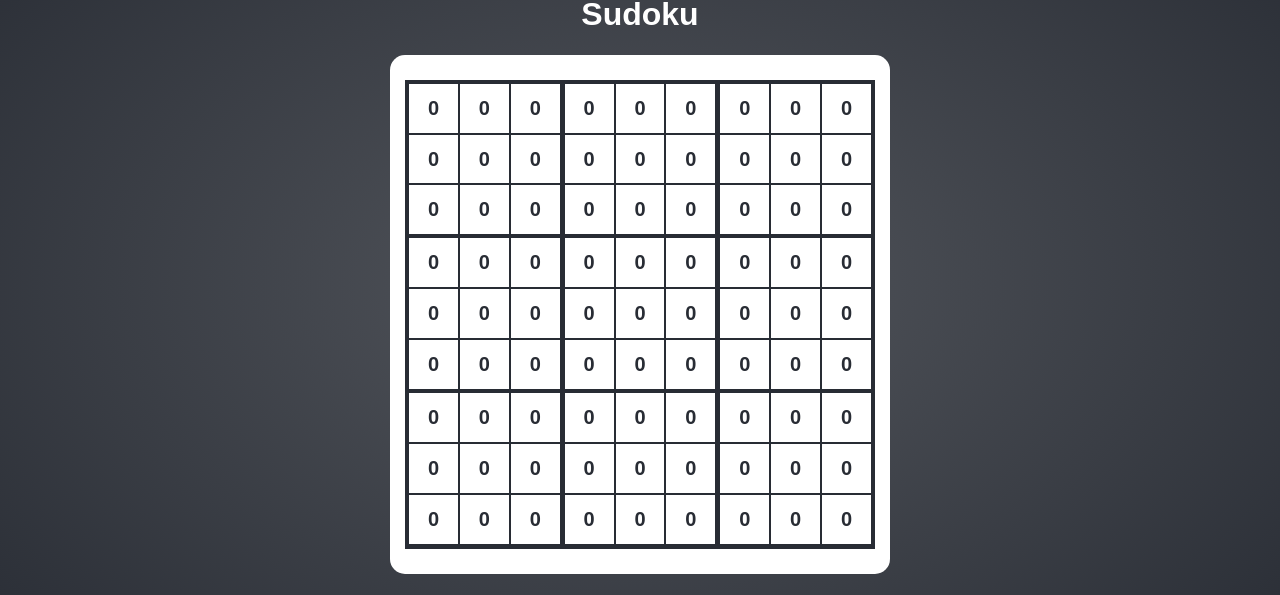
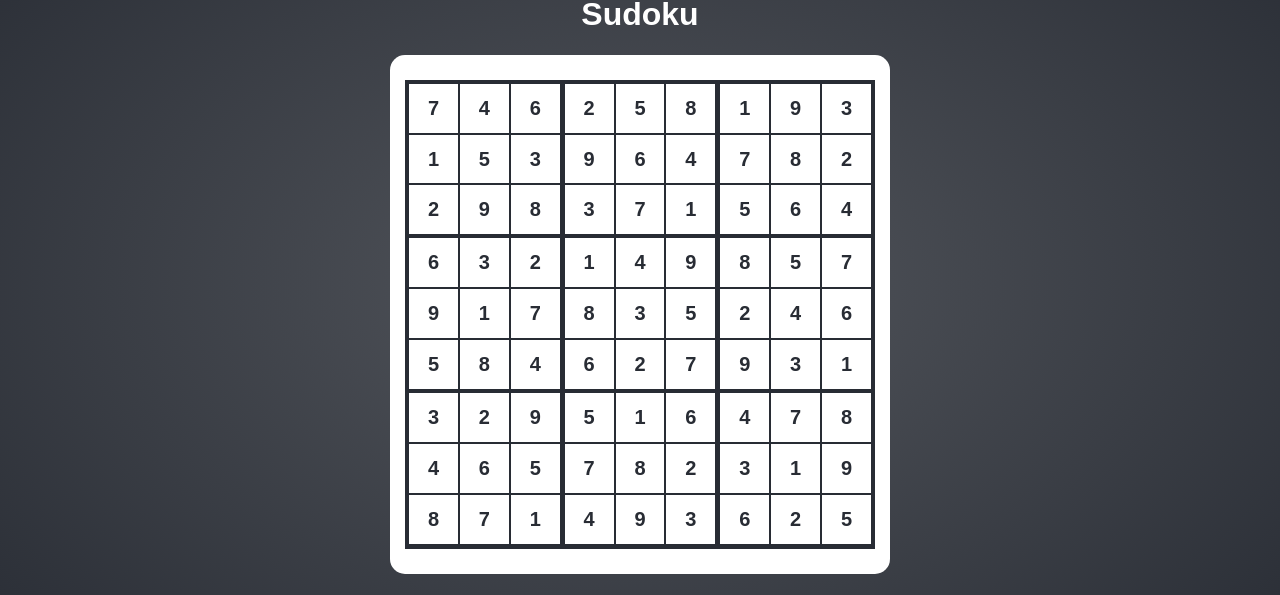
Before and after one commit to NHartMusic/redux_sudoku, a React (Create React App) app: page / in a window 1280 px wide. Shown: the part 115-710 px from the top of the page. Built offline with nearby package versions, Linux system fonts and the light colour scheme.

Commit message:
mapping dat data

```diff
--- a/src/components/grid/block/index.tsx
+++ b/src/components/grid/block/index.tsx
@@ -1,4 +1,8 @@
 import React, {FC} from 'react'
+import { useSelector } from 'react-redux'
+
+import { IReducer } from 'reducers'
+import { N } from 'typings'
 
 import { Container } from './styles'
 
@@ -7,10 +11,18 @@
     rowIndex: number
 }
 
+interface IState {
+    value: N
+}
+
 const Block: FC<IPROPS> = ({ colIndex, rowIndex}) => {
-    return (
-        <Container data-cy={`block-${rowIndex}-${colIndex}`}>0</Container>
-    )
+    const state = useSelector<IReducer, IState>(({ grid }) => ({
+        value: grid ? grid[rowIndex][colIndex] : 0
+    }))
+
+    return <Container data-cy={`block-${rowIndex}-${colIndex}`}>
+        {state.value === 0 ? '' : state.value}
+    </Container>
 }
 
 export default Block
```
